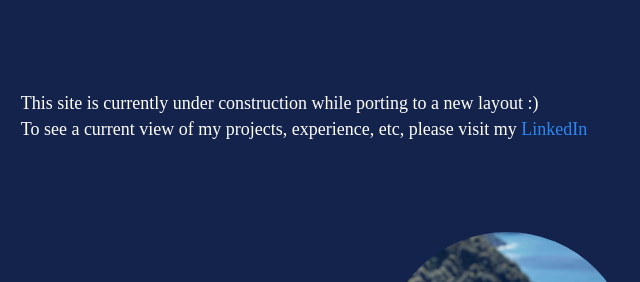
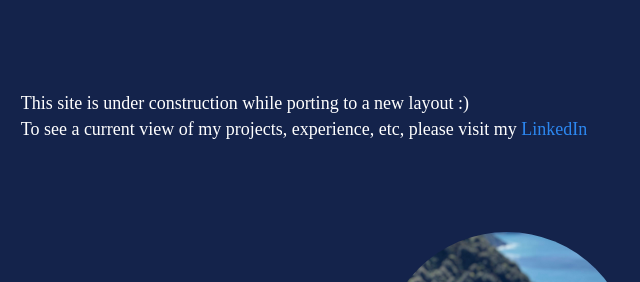
Before and after one commit to Jpk518/Blog, a Gatsby site: page / in a window 1280 px wide. Shown: the top 282 px of the page, 298-938 px from the left. Built offline with nearby package versions, Linux system fonts and the light colour scheme; Gatsby itself is replaced by a stand-in of ours.

```diff
--- a/src/components/header.js
+++ b/src/components/header.js
@@ -32,8 +32,8 @@
         <header className={classes.header}>
             <div className={classes.sizing}>
                 <Grid container alignItems="center" justify="center" >
-                    <Grid item xs={8} style={{paddingBottom: '5rem'}}>
-                        This site is currently under construction while porting to a new layout :)
+                    <Grid item xs={8} style={{paddingBottom: '5rem', background: bgColor}}>
+                        This site is under construction while porting to a new layout :)
                         <br />
                         To see a current view of my projects, experience, etc, please visit my <a href="https://www.linkedin.com/in/joshua-kearney/" style={{color: '#2c87f0', textDecoration: 'none'}}>LinkedIn</a>
                     </Grid>
```
